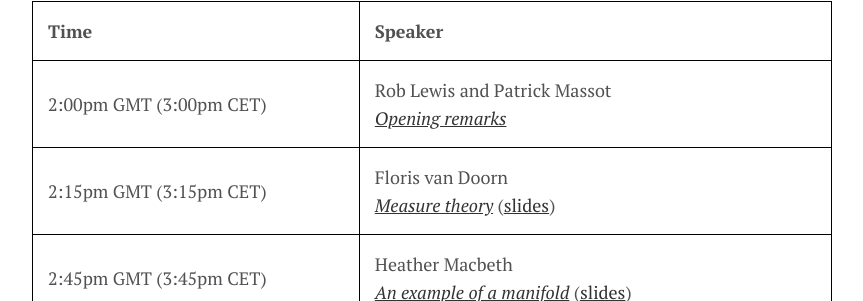
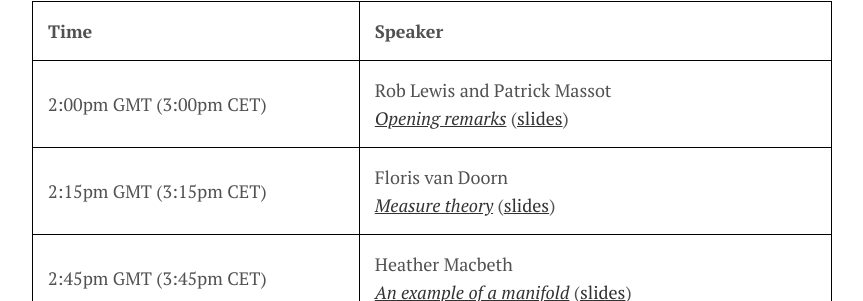
Before and after one commit to leanprover-community/lt2021, a Jekyll site: the page built from schedule.md, in a window 1280 px wide and 900 px high, scrolled down 1072 px. Shown: the part 154-455 px from the top of the window, without its empty margins (208-1071 px from the left). Built offline with Jekyll 4.4.1, drawn with Linux system fonts in a browser that asks for light colours.

Commit message:
Add introduction slides

```diff
--- a/schedule.md
+++ b/schedule.md
@@ -44,7 +44,7 @@ look for them on [wonder.me](https://www.wonder.me/)!
 
 | Time      | Speaker            |
 | --------- | ------------------ |
-| <time datetime="2021-01-04T15:00+01:00">3:00pm CET</time> | Rob Lewis and Patrick Massot<br>[*Opening remarks*](https://www.youtube.com/watch?v=33l3gZohI40) |
+| <time datetime="2021-01-04T15:00+01:00">3:00pm CET</time> | Rob Lewis and Patrick Massot<br>[*Opening remarks*](https://www.youtube.com/watch?v=33l3gZohI40) ([slides](slides/intro.pdf))|
 | <time datetime="2021-01-04T15:15+01:00">3:15pm CET</time> | Floris van Doorn<br>[*Measure theory*](https://www.youtube.com/watch?v=yH3-zE0bYCU) ([slides](slides/floris-measure.pdf)) |
 | <time datetime="2021-01-04T15:45+01:00">3:45pm CET</time> | Heather Macbeth<br>[*An example of a manifold*](https://www.youtube.com/watch?v=deppJ2q_5a0) ([slides](slides/Macbeth-slides.pdf)) |
 | <time datetime="2021-01-04T16:15+01:00">4:15pm CET</time> | Ed Ayers<br>[*Widgets: interactive output in VSCode*](https://www.youtube.com/watch?v=8NUBQEZYuis) |
```
Also changed, not shown: 1 other file.
